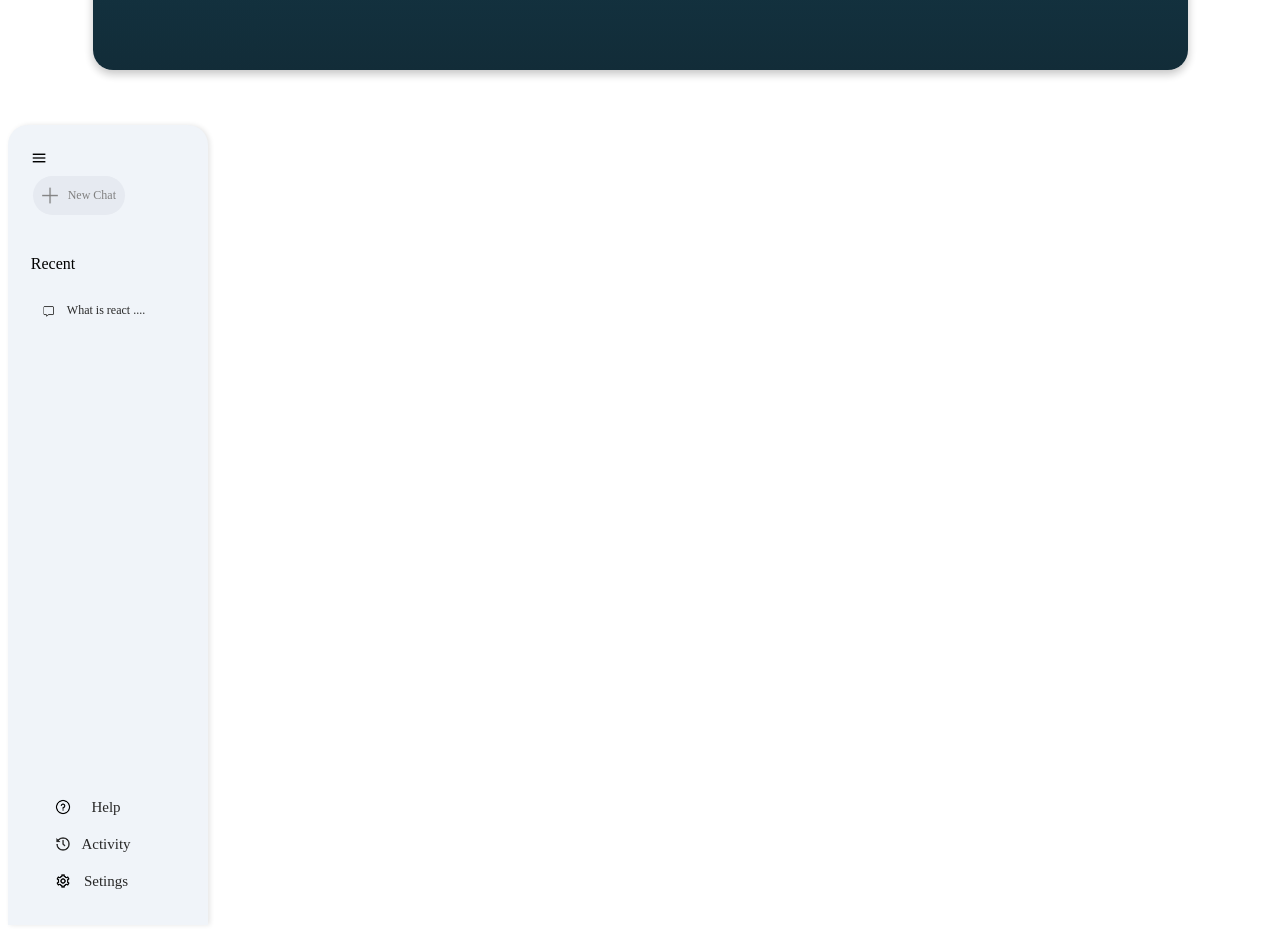
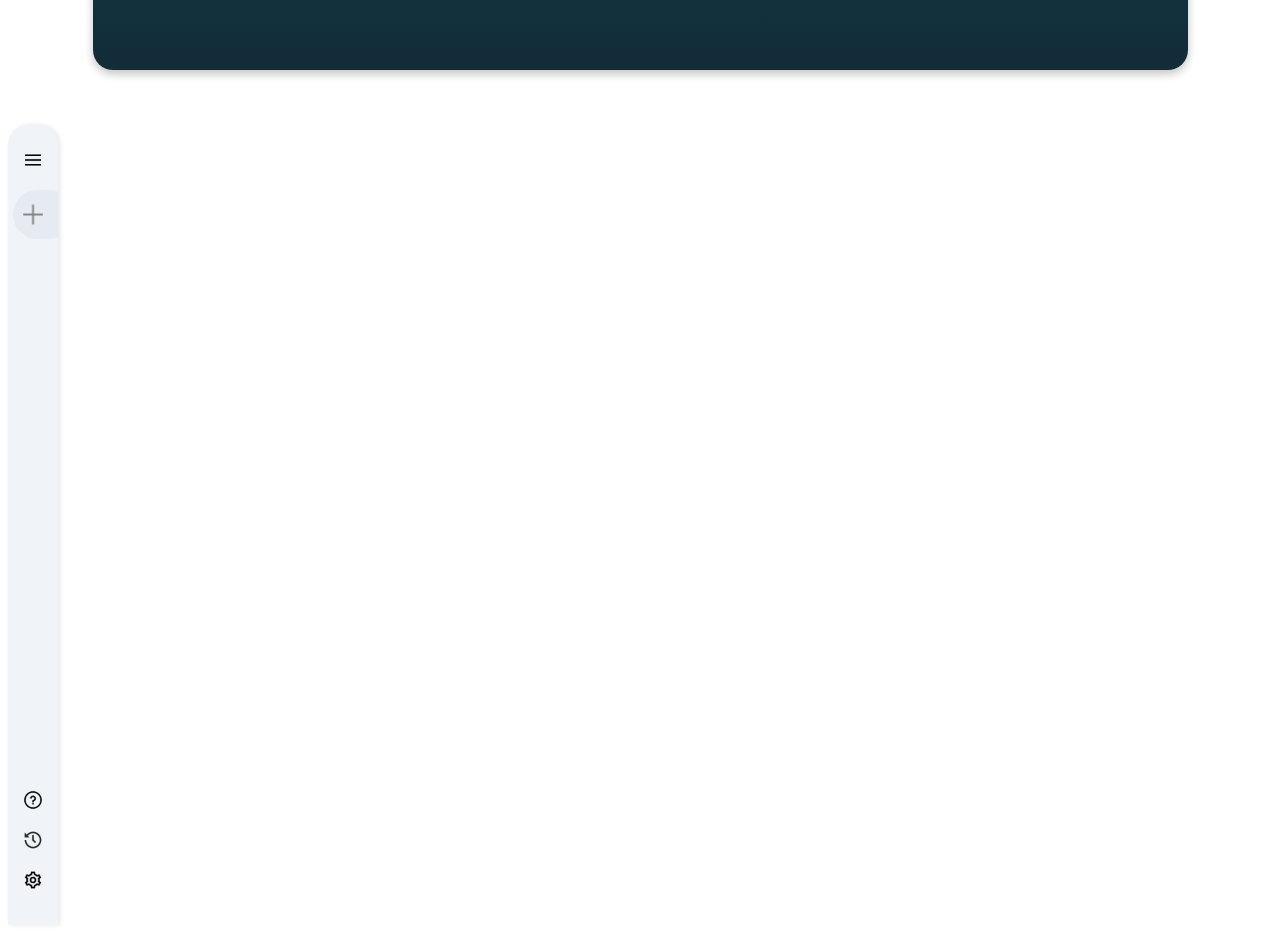
Before and after one commit to Bhanuka10/Capstone, a React (Vite) app in the folder KnowEdge-app/: page /contact in a window 1280 px wide. Shown: the part 1520-2453 px from the top of the page. Built offline with nearby package versions, Linux system fonts and the light colour scheme.

Commit message:
create expand of the side bar

```diff
--- a/KnowEdge-app/src/Components/Chatting/Chatting.css
+++ b/KnowEdge-app/src/Components/Chatting/Chatting.css
@@ -4,91 +4,56 @@
     flex-direction: column;
     justify-content: space-between;
     background-color: #f0f4f9;
-    padding: 25px 15px;
+    padding: 25px 10px;
     box-sizing: border-box;
+    transition: width 0.3s ease;
+    overflow: hidden;
+}
+
+.sidebar.expanded {
+    width: 170px;
+}
+
+.sidebar.collapsed {
+    width: 50px; /* enough for icons only */
+}
+
+/* Make sure content doesn't break in collapsed state */
+.new-chat,
+.recent-entry,
+.bottom-item {
+    display: flex;
+    align-items: center;
+    gap: 10px;
+    padding: 10px;
+    border-radius: 50px;
+    color: #282828;
+    cursor: pointer;
+    transition: background-color 0.2s;
+    white-space: nowrap;
+}
+
+.new-chat {
+    justify-content: flex-start;
+    background-color: #e6eaf1;
+    font-size: 12px;
+    color: gray;
+    margin-top: 20px;
+    width: 100%;
+}
+
+.new-chat p,
+.recent-entry p,
+.bottom-item p {
+    margin: 0;
+    font-size: 12px;
 }
 
 .sidebar img {
-    width: 16px;
+    width: 20px;
 }
-/* .top{
 
-    width: 95%;
-} */
-
- .menu {
-
-    display: block;
-    margin-left: 0; /* Remove default margins */
-    align-self: flex-start; /* Aligns it to the start of flex container */
+.menu {
     cursor: pointer;
-
-
+    margin-left: 10px;
 }
-.new-chat {
-
-    display: flex;
-    justify-content: center;
-    align-items: center;
-    margin: 10px auto;
-    background-color: #e6eaf1;
-    gap:10px;
-    width: 60%;
-    border-radius: 50px;
-    cursor: pointer;
-    font-size: 12px;
-    color: gray;
-    margin-right: 60px;
-
-}
-.recent{
-    display: flex;
-    flex-direction: column;
-}
-.recent-title{
-    margin-top: 30px;
-    margin-bottom: 20px;
-}
-.recent-entry{
-
-    display: flex;
-    align-items: start;
-    gap: 10px;
-    padding: 10px;
-    padding-right:40px;
-    border-radius: 50px;
-    color: #282828;
-    cursor: pointer;
-}
-.recent-entry p{
-    font-size: 12px;
-    color: #282828;
-    margin: 0 auto
-}
-.recent-entry:hover{
-    background-color: #e6eaf1;
-}
-.bottom{
-    display: flex;
-    flex-direction: column;
-}
-.bottom-item{
-    padding-left: 6px;
-    padding-right: 6px;
-    display: flex;
-    align-items: start;
-    gap: 10px;
-    padding: 10px;
-    padding-right:40px;
-    border-radius: 50px;
-    color: #282828;
-    cursor: pointer;
-}
-.bottom-item p{
-    font-size: 15px;
-    color: #282828;
-    margin: 0 auto
-}
-.bottom-item:hover{
-    background-color: #e6eaf1;
-}
--- a/KnowEdge-app/src/Components/Chatting/Chatting.jsx
+++ b/KnowEdge-app/src/Components/Chatting/Chatting.jsx
@@ -1,17 +1,18 @@
 import React from 'react'
 import './Chatting.css'
-import {assets} from '../../assets/assets'
+import { assets } from '../../assets/assets'
 
 const Chatting = () => {
+    const [extended, setExtended] = React.useState(false);
     return (
-    <div className='sidebar'>
+        <div className={`sidebar ${extended ? 'expanded' : 'collapsed'}`}>
     <div className='top'>
-            <img className='menu' src={assets.menu_icon} alt="" />
+        <img className='menu' src={assets.menu_icon} alt="" onClick={() => setExtended(!extended)} />
         <div className='new-chat'>
             <img src={assets.plus_icon} alt="" />
-                <p>New Chat</p>
+            {extended && <p>New Chat</p>}
         </div>
-
+        {extended &&
             <div className="recent">
                 <p className="recent-title">Recent</p>
                 <div className="recent-entry">
@@ -19,23 +20,24 @@ const Chatting = () => {
                     <p>What is react ....</p>
                 </div>
             </div>
+        }
     </div>
     <div className='bottom'>
-            <div className="bottom-item ">
+        <div className="bottom-item">
             <img src={assets.question_icon} alt="" />
-                <p>Help</p>
+            {extended && <p>Help</p>}
         </div>
-            <div className="bottom-item ">
+        <div className="bottom-item">
             <img src={assets.history_icon} alt="" />
-                <p>Activity</p>
+            {extended && <p>Activity</p>}
         </div>
-            <div className="bottom-item ">
+        <div className="bottom-item">
             <img src={assets.setting_icon} alt="" />
-                <p>Setings</p>
+            {extended && <p>Settings</p>}
+        </div>
+    </div>
 </div>
 
-        </div>
-    </div>
     )
 }
 
```
Lines whose indentation alone changed are shown as unchanged.
